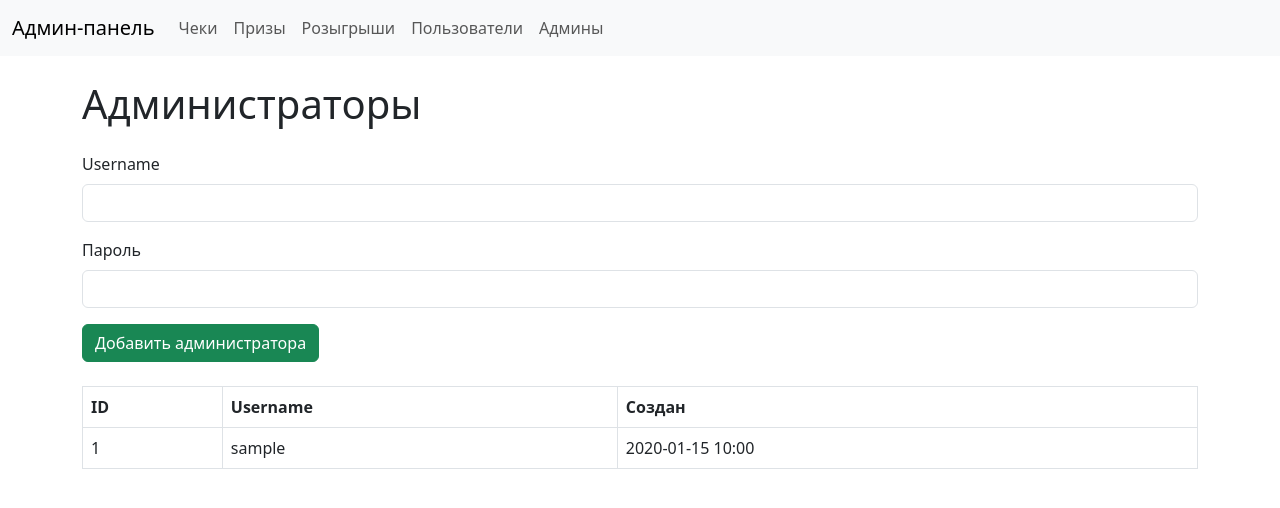
After one commit to BumBood/qrBot, a FastAPI app: template src/web/templates/admins.html in a window 1280 px wide. The commit adds this page. Shown: the top 508 px of the page. Run offline with FastAPI, Linux system fonts and the light colour scheme; the template is opened without the code that fills it: most values are stand-ins (such as "Sample title", 1, 10 or a date in 2020).

Commit message:
Обновлен файл .gitignore для игнорирования всех файлов с расширением .service. Добавлена новая зависимость itsdangerous в requirements.txt. В шаблоне base.html добавлена ссылка на страницу администраторов в навигационное меню.

```diff
--- a/requirements.txt
+++ b/requirements.txt
@@ -14,3 +14,4 @@ uvicorn
 aiofiles
 python-multipart
 passlib[bcrypt]
+itsdangerous
--- /dev/null
+++ b/src/web/templates/admins.html
@@ -0,0 +1,36 @@
+{% extends "base.html" %}
+{% block content %}
+<h1 class="mb-4">Администраторы</h1>
+{% if request.query_params.get('message') %}
+<div class="alert alert-info">{{ request.query_params.get('message') }}</div>
+{% endif %}
+<form action="/admin/admins" method="post" class="mb-4">
+  <div class="mb-3">
+    <label for="username" class="form-label">Username</label>
+    <input type="text" name="username" id="username" class="form-control" required>
+  </div>
+  <div class="mb-3">
+    <label for="password" class="form-label">Пароль</label>
+    <input type="password" name="password" id="password" class="form-control" required>
+  </div>
+  <button type="submit" class="btn btn-success">Добавить администратора</button>
+</form>
+<div class="table-responsive">
+<table class="table table-hover table-bordered">
+<thead>
+<tr>
+    <th>ID</th><th>Username</th><th>Создан</th>
+</tr>
+</thead>
+<tbody>
+{% for admin in admins %}
+<tr>
+  <td>{{ admin.id }}</td>
+  <td>{{ admin.username }}</td>
+  <td>{{ admin.created_at.strftime("%Y-%m-%d %H:%M") }}</td>
+</tr>
+{% endfor %}
+</tbody>
+</table>
+</div>
+{% endblock %}
--- a/src/web/templates/base.html
+++ b/src/web/templates/base.html
@@ -18,6 +18,7 @@
         <li class="nav-item"><a class="nav-link" href="/admin/prizes">Призы</a></li>
         <li class="nav-item"><a class="nav-link" href="/admin/lotteries">Розыгрыши</a></li>
         <li class="nav-item"><a class="nav-link" href="/admin/users">Пользователи</a></li>
+        <li class="nav-item"><a class="nav-link" href="/admin/admins">Админы</a></li>
       </ul>
     </div>
   </div>
```
Also changed, not shown: 1 other file.
